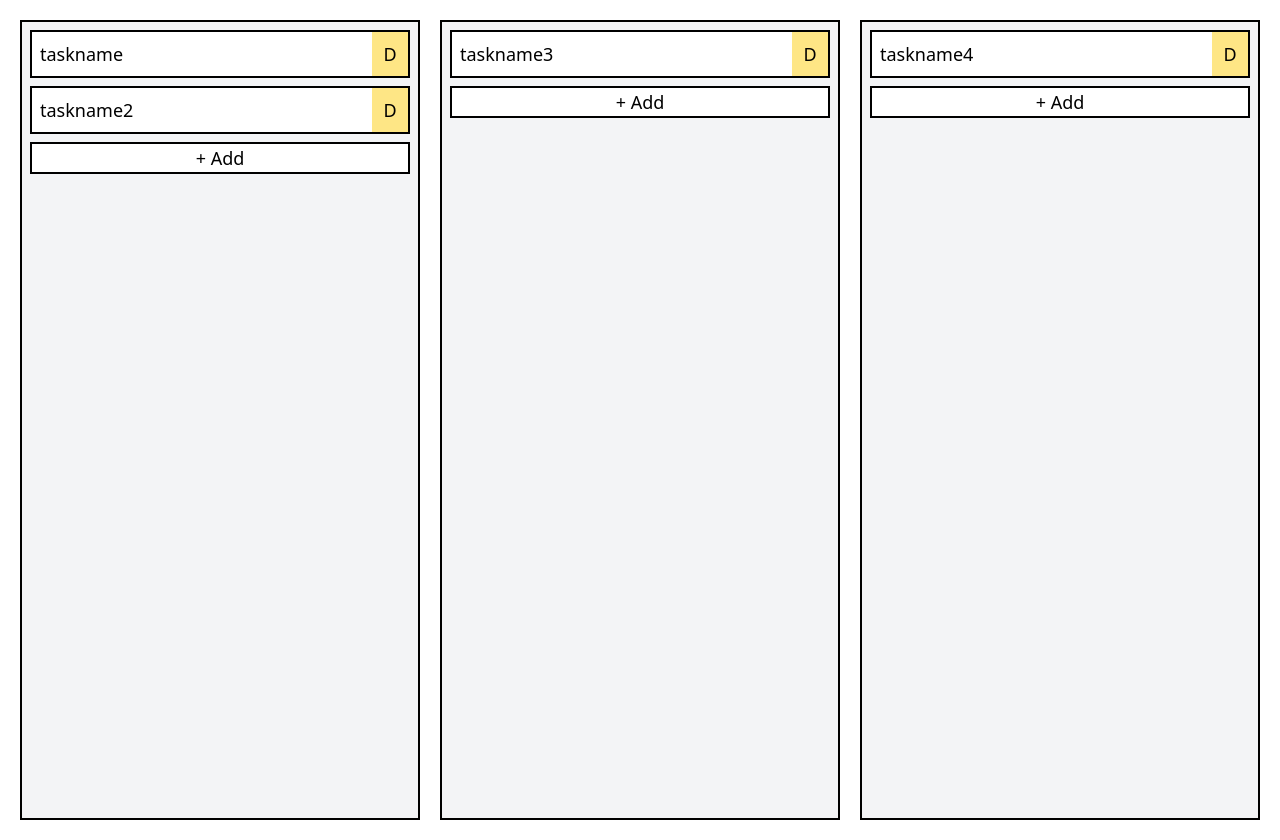
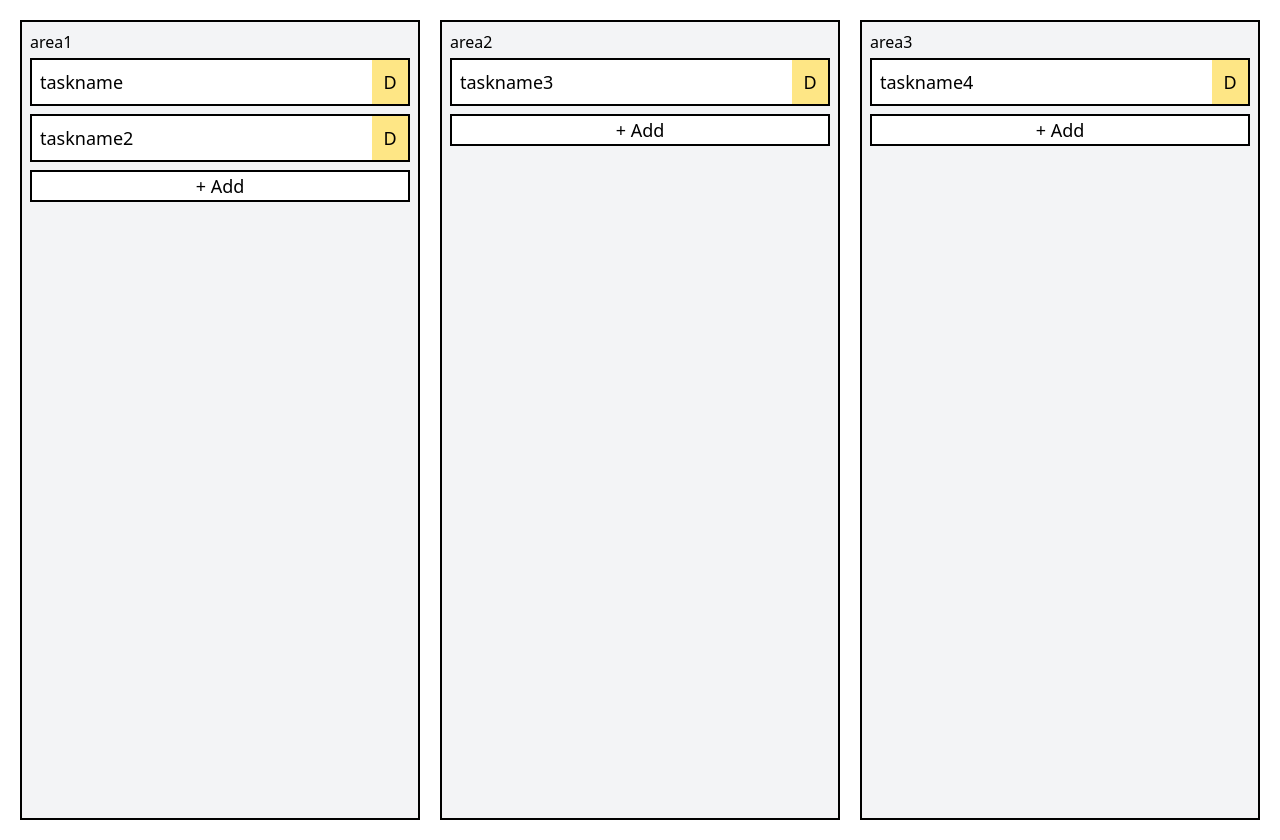
Before and after one commit to takaaat/simple-kanban, a Next.js app: page / in a window 1280 px wide. Built offline with nearby package versions, Linux system fonts and the light colour scheme.

Commit message:
feat: areaの名前を表示

```diff
--- a/src/app/components/Droppable.tsx
+++ b/src/app/components/Droppable.tsx
@@ -4,11 +4,11 @@ import {
   verticalListSortingStrategy,
 } from '@dnd-kit/sortable';
 import { SortableItem } from './SortableItem';
-import { Task } from '@/types/types';
+import { CardArea, Task } from '@/types/types';
 
 type Props = {
+  area: CardArea;
   id: string;
-  items: Task[];
   editing: number;
   onClick: (id: number) => void;
   unFocus: () => void;
@@ -18,9 +18,9 @@ type Props = {
 };
 
 const Droppable = ({
+  editing,
+  area,
   id,
-  items,
-  editing,
   onClick,
   unFocus,
   onTaskChange,
@@ -32,28 +32,29 @@ const Droppable = ({
   return (
     <SortableContext
       id={String(id)}
-      items={items}
+      items={area.tasks}
       strategy={verticalListSortingStrategy}
     >
       <div
         ref={setNodeRef}
         className={`w-100 h-200 flex-none border-2 p-2 ${isOver ? 'bg-blue-200' : 'bg-gray-100'}`}
       >
-        {items.map((item) => (
+        <div className="pb-1">{area.name}</div>
+        {area.tasks.map((task) => (
           <SortableItem
-            key={item.id}
-            task={item}
+            key={task.id}
+            task={task}
             editing={editing}
-            onClick={() => onClick(item.id)}
+            onClick={() => onClick(task.id)}
             unFocus={unFocus}
             onTaskChange={onTaskChange}
-            handleDelete={() => handleDelete(item.id)}
+            handleDelete={() => handleDelete(task.id)}
           />
         ))}
         <button
           className="w-full text-lg border-2 mb-2 text-center bg-white cursor-pointer"
           onClick={() => {
-            addTask(id);
+            addTask(area.id);
           }}
         >
           + Add
--- a/src/app/page.tsx
+++ b/src/app/page.tsx
@@ -195,7 +195,7 @@ export default function Home() {
             <Droppable
               key={area.id}
               id={area.id}
-              items={area.tasks}
+              area={area}
               editing={editing}
               onClick={setEditingFocus}
               unFocus={unFocus}
```
